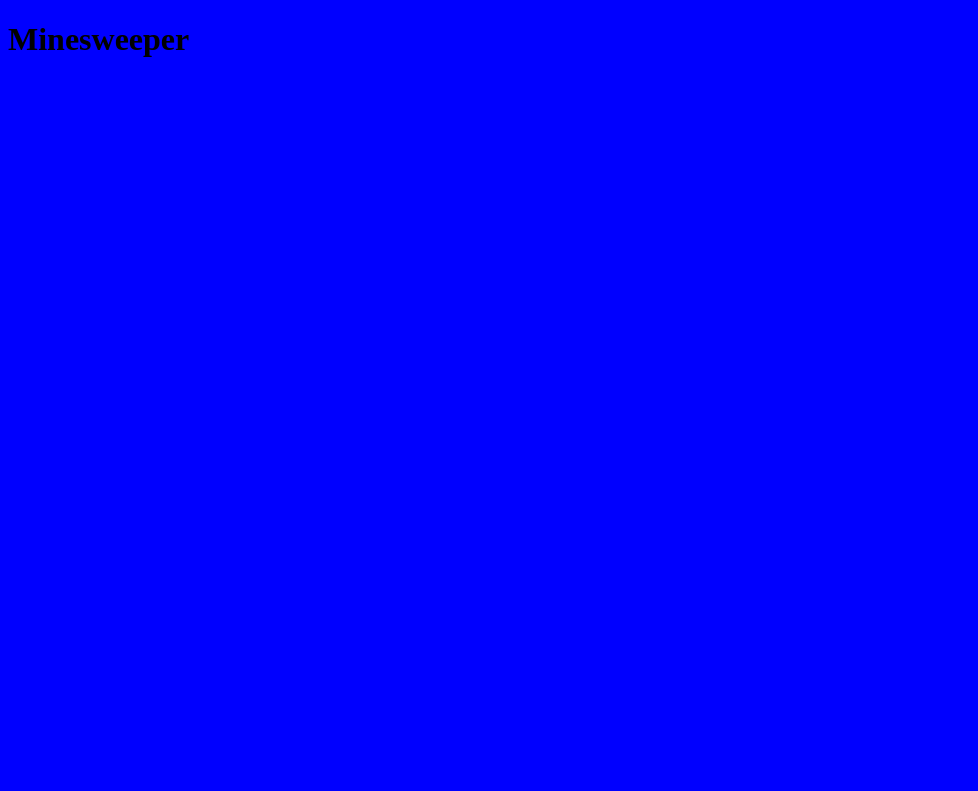
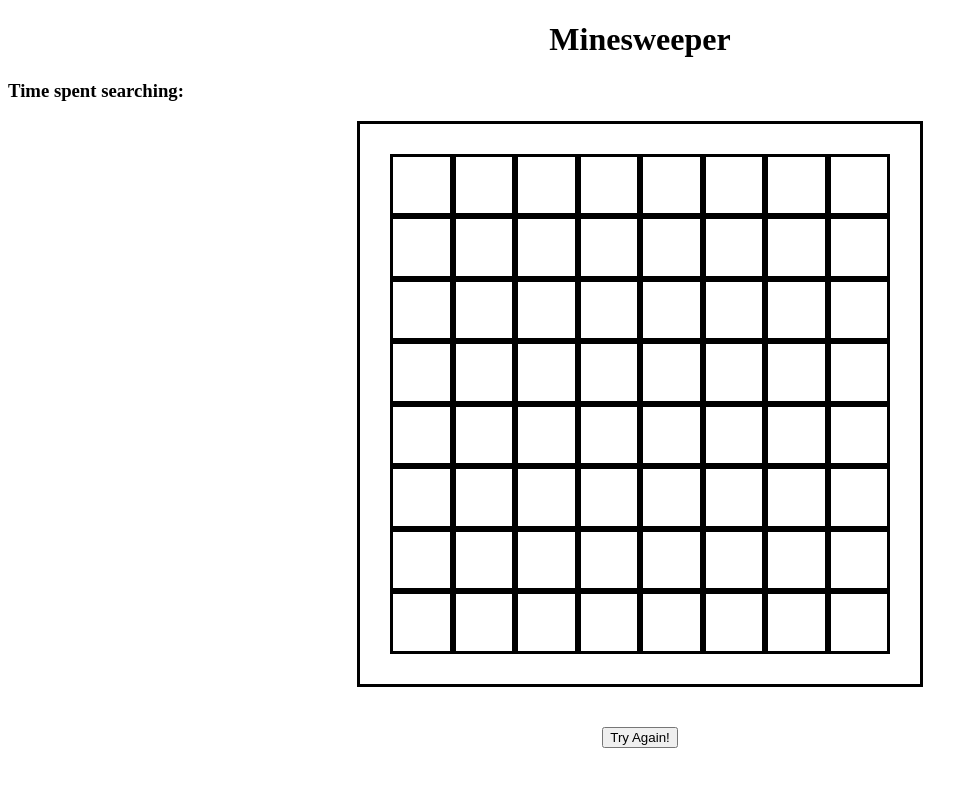
Before and after one commit to alonzoalcantar/Minesweeper-Project-, a plain HTML site: page index.html in a window 1280 px wide. Shown: the whole page, without its empty margins (0-978 px from the left). Drawn offline with Linux system fonts and the light colour scheme.

Commit message:
first board and display set up

```diff
--- a/CSS/styles.css
+++ b/CSS/styles.css
@@ -1,3 +1,30 @@
-body{
-    background-color: blue;
+.board{
+    display: grid;
+    grid-template-columns: auto auto auto auto
+    auto auto auto auto;
+    width: 500px;
+    height: 500px;
+    margin:auto;
+    border-style: solid ;
+    border-color: black;
+    padding: 30px
+
 }
+
+.square{
+    border-style: solid;
+    border-color: black;
+}
+
+.display{
+    margin: auto;
+    text-align: center;
+}
+
+.controls {
+    text-align: center;
+    padding: 40px;
+}
+h3 {
+    text-align: left;
+}
--- a/index.html
+++ b/index.html
@@ -9,6 +9,90 @@
     <link rel="stylesheet" href="/CSS/styles.css">
 </head>
 <body>
+    <div class = "display">
     <h1>Minesweeper</h1>
+    <h3 class="timer">Time spent searching: </h3>
+
+    </div>
+
+
+
+
+    <div class="board">
+        <div class="square"></div>
+        <div class="square"></div>
+        <div class="square"></div>
+        <div class="square"></div>
+        <div class="square"></div>
+        <div class="square"></div>
+        <div class="square"></div>
+        <div class="square"></div>
+        <div class="square"></div>
+        <div class="square"></div>
+        <div class="square"></div>
+        <div class="square"></div>
+        <div class="square"></div>
+        <div class="square"></div>
+        <div class="square"></div>
+        <div class="square"></div>
+        <div class="square"></div>
+        <div class="square"></div>
+        <div class="square"></div>
+        <div class="square"></div>
+        <div class="square"></div>
+        <div class="square"></div>
+        <div class="square"></div>
+        <div class="square"></div>
+        <div class="square"></div>
+        <div class="square"></div>
+        <div class="square"></div>
+        <div class="square"></div>
+        <div class="square"></div>
+        <div class="square"></div>
+        <div class="square"></div>
+        <div class="square"></div>
+        <div class="square"></div>
+        <div class="square"></div>
+        <div class="square"></div>
+        <div class="square"></div>
+        <div class="square"></div>
+        <div class="square"></div>
+        <div class="square"></div>
+        <div class="square"></div>
+        <div class="square"></div>
+        <div class="square"></div>
+        <div class="square"></div>
+        <div class="square"></div>
+        <div class="square"></div>
+        <div class="square"></div>
+        <div class="square"></div>
+        <div class="square"></div>
+        <div class="square"></div>
+        <div class="square"></div>
+        <div class="square"></div>
+        <div class="square"></div>
+        <div class="square"></div>
+        <div class="square"></div>
+        <div class="square"></div>
+        <div class="square"></div>
+        <div class="square"></div>
+        <div class="square"></div>
+        <div class="square"></div>
+        <div class="square"></div>
+        <div class="square"></div>
+        <div class="square"></div>
+        <div class="square"></div>
+        <div class="square"></div>
+
+    </div>
+
+
+
+    <div class = "controls">
+        <button>Try Again!</button>
+    </div>
+
+
+
 </body>
 </html>
```
